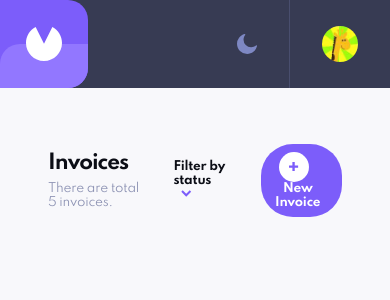
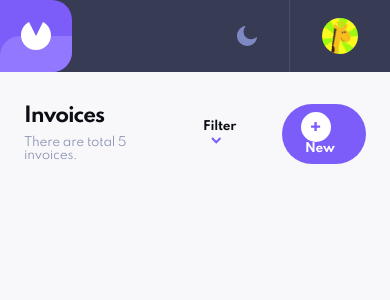
Before and after one commit to RahulGandhi14/invoice, a React (Create React App) app: page / in a window 390 px wide. Shown: the top 300 px of the page. Built offline with nearby package versions, Linux system fonts and the light colour scheme.

Commit message:
feat/ responsive form, sidebar, invoice button header

```diff
--- a/src/App.tsx
+++ b/src/App.tsx
@@ -21,7 +21,7 @@ const Main = styled.main`
     padding: 4.5rem 3rem;
 
     @media only screen and (max-width: 900px) {
-        padding-top: 3.5rem;
+        padding: 2rem 1.5rem;
         flex: 1;
     }
 `
--- a/src/components/Home/Filter.tsx
+++ b/src/components/Home/Filter.tsx
@@ -27,6 +27,16 @@ const P = styled.div`
     .active {
         transform: rotate(180deg);
     }
+
+    &::before {
+        content: 'Filter by status';
+    }
+
+    @media only screen and (max-width: 600px) {
+        &::before {
+            content: 'Filter';
+        }
+    }
 `
 
 const DropDown = styled.div`
@@ -54,7 +64,6 @@ const Filter = () => {
     return (
         <Wrapper>
             <P onClick={() => setOpenDropDown((prevState) => !prevState)}>
-                Filter by status{' '}
                 <span>
                     <img
                         src={downArrow}
--- a/src/components/Home/NewInvoiceBtn.tsx
+++ b/src/components/Home/NewInvoiceBtn.tsx
@@ -19,6 +19,16 @@ const Btn = styled(Button)`
         padding: 0.625rem;
         margin-right: 0.5rem;
     }
+
+    &::after {
+        content: 'New Invoice';
+    }
+
+    @media only screen and (max-width: 600px) {
+        &::after {
+            content: 'New';
+        }
+    }
 `
 type NewInvoiceBtnPropType = {
     setOpen: (state: boolean) => void
@@ -30,7 +40,6 @@ const NewInvoiceBtn: React.FC<NewInvoiceBtnPropType> = ({ setOpen }) => {
             <span>
                 <img src={plusIcon} alt="Plus icon" />
             </span>
-            New Invoice
         </Btn>
     )
 }
--- a/src/components/InvoiceForm/ActionButtons.tsx
+++ b/src/components/InvoiceForm/ActionButtons.tsx
@@ -11,10 +11,16 @@ const Wrapper = styled(FlexContainer)`
     justify-content: space-between;
 `
 
-const ActionButtons: React.FC = () => {
+type ActionButtonProps = {
+    setOpen: (open: boolean) => void
+}
+
+const ActionButtons: React.FC<ActionButtonProps> = ({ setOpen }) => {
+    const close = () => setOpen(false)
+
     return (
         <Wrapper>
-            <Button type="button" variant="secondary">
+            <Button type="button" variant="secondary" onClick={close}>
                 Discard
             </Button>
             <FlexContainer style={{ gap: '0.5rem' }}>
--- a/src/components/InvoiceForm/Form.tsx
+++ b/src/components/InvoiceForm/Form.tsx
@@ -29,6 +29,11 @@ const StyledForm = styled(FormikForm)`
     @media only screen and (max-width: 900px) {
         margin-top: 5.5rem;
         margin-left: 0;
+        height: calc(100vh - 5.5rem);
+    }
+
+    @media only screen and (max-width: 600px) {
+        padding: 2rem;
     }
 `
 
@@ -62,7 +67,7 @@ const Form: React.FC<FormPropType> = ({ setOpen }) => {
                 <StyledForm>
                     <Heading2>Create Invoice</Heading2>
                     <FormFields />
-                    <ActionButtons />
+                    <ActionButtons setOpen={setOpen} />
                 </StyledForm>
             </Wrapper>
         </>
--- a/src/components/Sidebar/Sidebar.tsx
+++ b/src/components/Sidebar/Sidebar.tsx
@@ -29,8 +29,8 @@ const Aside = styled.aside`
 `
 
 const Logo = styled.div`
-    width: 5.5rem;
-    height: 5.5rem;
+    width: 4.5rem;
+    height: 4.5rem;
     border-radius: 0px 20px 20px 0px;
     background-color: rgb(124, 93, 250);
     position: relative;
@@ -50,7 +50,7 @@ const Logo = styled.div`
     }
 
     .logo {
-        width: 36px;
+        width: 30px;
         height: auto;
         z-index: 1;
     }
@@ -58,6 +58,10 @@ const Logo = styled.div`
     @media only screen and (min-width: 900px) {
         width: 6.5rem;
         height: 6.5rem;
+
+        .logo {
+            width: 36px;
+        }
     }
 `
 
```
